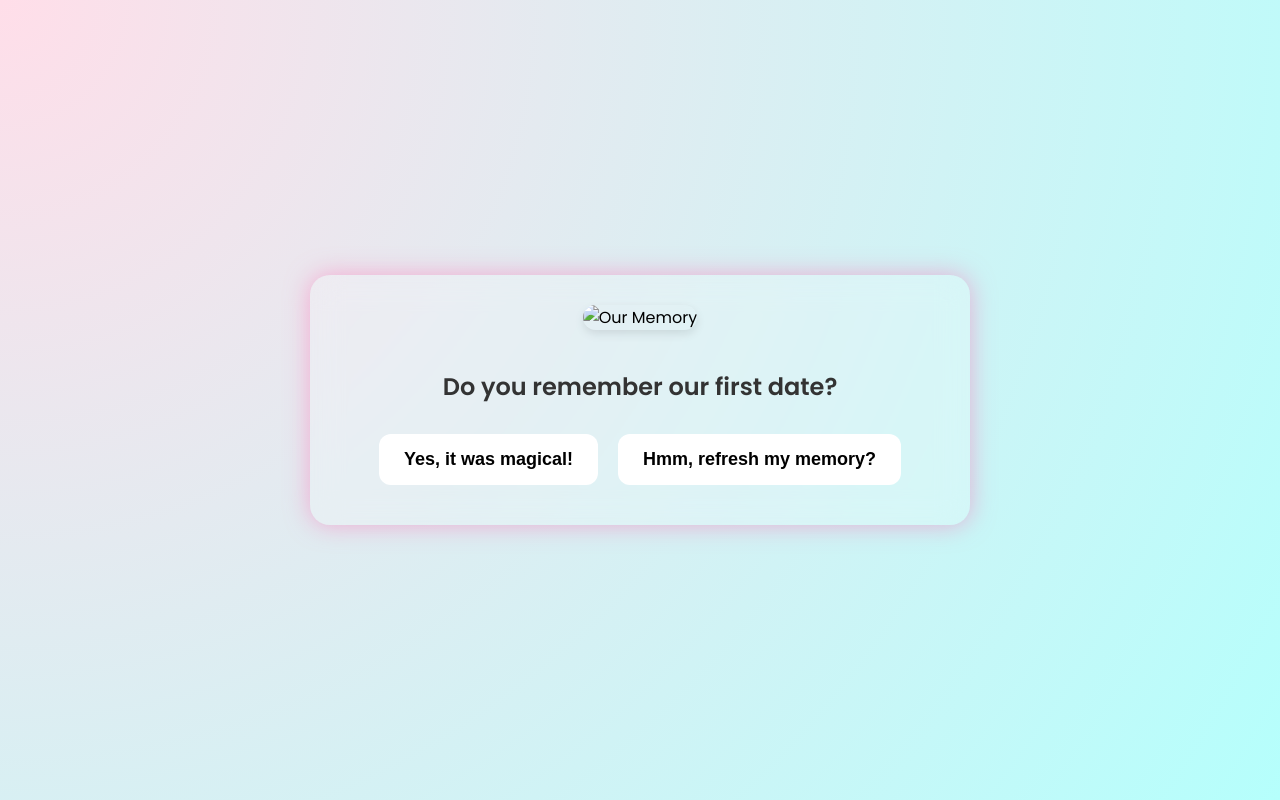
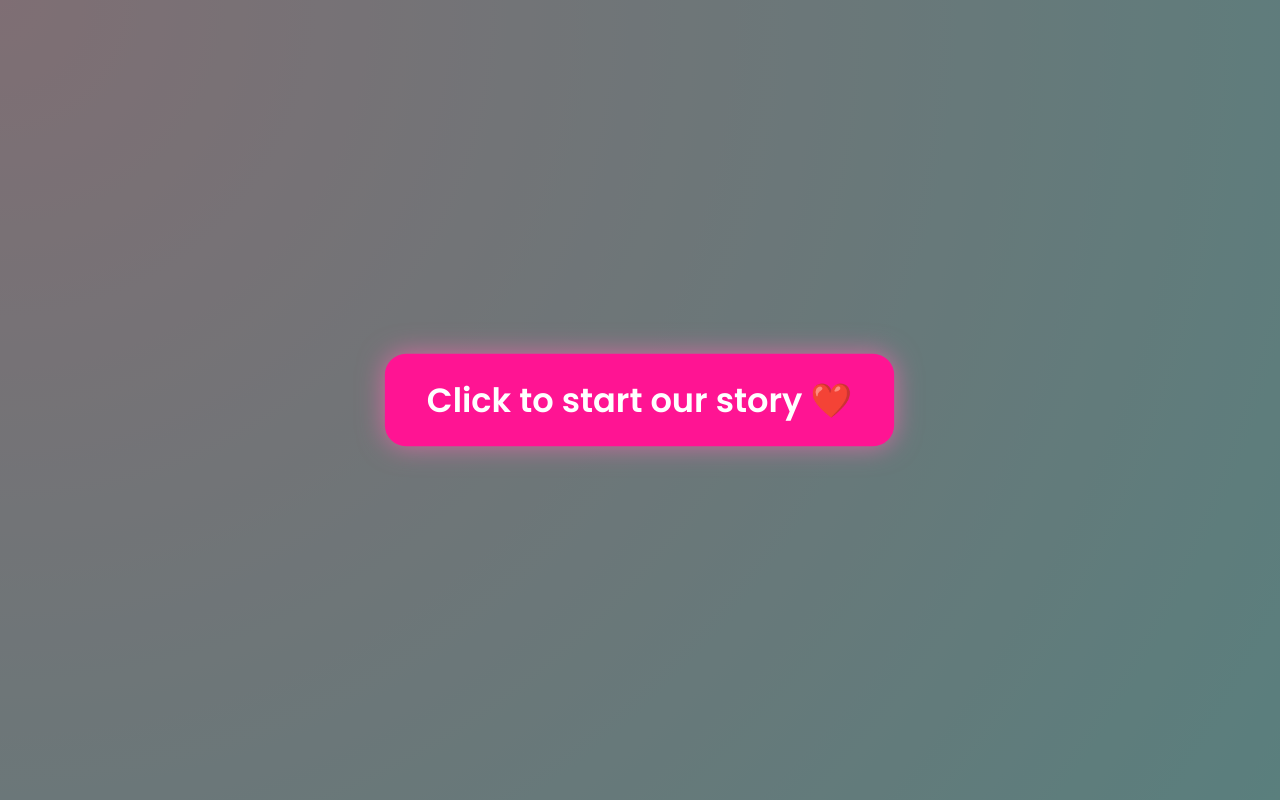
Before and after one commit to adyaproposal/adyaproposal.github.io, a plain HTML site: page index.html in a window 1280 px wide. Drawn offline with Linux system fonts and the light colour scheme.

Commit message:
Update index.html

```diff
--- a/index.html
+++ b/index.html
@@ -3,7 +3,7 @@
 <head>
 <meta charset="UTF-8" />
 <meta name="viewport" content="width=device-width, initial-scale=1.0" />
-<title>A Story For My Love ❤️</title>
+<title>A Story For Adya ❤️</title>
 
 <link rel="preconnect" href="https://fonts.googleapis.com">
 <link rel="preconnect" href="https://fonts.gstatic.com" crossorigin>
@@ -30,7 +30,7 @@
     border-radius: 20px;
     box-shadow: 0 0 25px rgba(255, 105, 180, 0.5);
     text-align: center;
-    padding: 30px;
+    padding: 40px; /* Increased padding a bit since there are no images */
     animation: fadeIn 1s ease;
   }
 
@@ -49,18 +49,7 @@
   h2 {
     color: #333;
     font-size: 1.5rem;
-    margin-bottom: 20px;
-  }
-
-  .memory-photo {
-    width: 100%;
-    max-height: 250px;
-    object-fit: cover;
-    border-radius: 15px;
-    margin-bottom: 20px;
-    box-shadow: 0 4px 10px rgba(0,0,0,0.1);
-    opacity: 1;
-    transition: opacity 0.5s ease;
+    margin-bottom: 30px; /* Increased margin */
   }
 
   .option {
@@ -101,23 +90,67 @@
     box-shadow: 0 0 15px rgba(244, 67, 54, 0.7);
   }
 
-  #quiz, #final {
-    display: none; /* Hide both initially */
+  /* All pages are hidden by default */
+  #quiz, #final, #sad-page {
+    display: none;
   }
 
+  /* Style for the "Yes" message */
   #yes-message {
     display: none; /* Hidden by default */
   }
-
   #yes-message h1 {
     font-size: 2.5rem;
   }
-
   #yes-message p {
     font-size: 1.2rem;
     color: #333;
   }
 
+  /* Style for the "Sad" message */
+  #sad-page h1 {
+    font-size: 2.5rem;
+  }
+  #sad-page p {
+    font-size: 1.2rem;
+    color: #333;
+  }
+
+  /* Style for the start overlay */
+  #start-overlay {
+    position: fixed;
+    top: 0;
+    left: 0;
+    width: 100%;
+    height: 100%;
+    background: rgba(0,0,0,0.5);
+    display: flex;
+    justify-content: center;
+    align-items: center;
+    z-index: 100;
+  }
+
+  #start-button {
+    background: #ff1493;
+    color: white;
+    font-size: 2rem;
+    padding: 20px 40px;
+    border: none;
+    border-radius: 20px;
+    cursor: pointer;
+    font-family: 'Poppins', sans-serif;
+    font-weight: 600;
+    box-shadow: 0 0 25px rgba(255, 105, 180, 0.7);
+    animation: pulse 2s infinite;
+  }
+
+  @keyframes pulse {
+    0% { transform: scale(1); }
+    50% { transform: scale(1.05); }
+    100% { transform: scale(1); }
+  }
+
+  /* Heart animation styles */
   .hearts {
     position: fixed;
     top: 0;
@@ -127,14 +160,12 @@
     height: 100%;
     overflow: hidden;
   }
-
   .heart {
     position: absolute;
     color: #ff1493;
     animation: floatUp 6s linear infinite;
     font-size: 20px;
   }
-
   @keyframes floatUp {
     0% { transform: translateY(100vh) scale(1); opacity: 1; }
     100% { transform: translateY(-10vh) scale(1.5); opacity: 0; }
@@ -143,8 +174,11 @@
 </head>
 <body>
 
+<div id="start-overlay">
+  <button id="start-button">Click to start our story ❤️</button>
+</div>
+
 <div class="container" id="quiz">
-  <img src="" alt="Our Memory" id="memory-photo" class="memory-photo">
   <h2 id="question">Loading...</h2>
   <div id="options">
     </div>
@@ -152,128 +186,122 @@
 
 <div class="container" id="final">
   <div id="proposal-question">
-    <img src="images/ring.jpg" alt="Ring" class="memory-photo">
-    <h1>Will you marry me? 💖</h1>
+    <h1>So Adya, will you be my GF? 💖</h1>
     <button class="option yes-button" onclick="handleYes()">Yes!</button>
     <button class="option" id="no-button">No</button>
   </div>
 
   <div id="yes-message">
-    <h1>I knew you'd say yes! 🥰</h1>
-    <p>You've made me the happiest person in the world. I can't wait to spend the rest of my life with you. I love you more than words can say.</p>
+    <h1>I love you! 🥰</h1>
+    <p>You've made me the happiest person in the world. I can't wait to see where this goes.</p>
     <p>Now... look up from the screen ❤️</p>
-    <img src="images/us-happy.jpg" alt="Us" class="memory-photo" style="margin-top: 20px;">
   </div>
 </div>
+
+<div class="container" id="sad-page">
+    <h1>Oh... 🥺</h1>
+    <p>I guess my overthinking was not wrong after all...</p>
+    <p>(It's okay, I'm just glad you're here.)</p>
+</div>
+
+<audio id="bg-music" loop>
+  <source src="music.mp3" type="audio/mpeg">
+  Your browser does not support the audio element.
+</audio>
 
 <div class="hearts" id="hearts"></div>
 
 <script>
-  // --- TODO: PERSONALIZE YOUR STORY MAP HERE! ---
-  // This is the "map" of your website.
-  // Each ID (like 'start') is a "page".
-  // 'next' tells the button which "page" to go to.
-  // Use 'final_proposal' as the 'next' value to end the quiz.
-
+  // --- STORY MAP ---
+  // All 'img:' lines have been removed.
   const story = {
     'start': {
-      q: "Do you remember our first date?",
-      img: "images/first-date.jpg", // TODO: Add your photo
+      q: "Do you... want to be my girlfriend?",
       options: [
-        { text: "Yes, it was magical!", next: 'q_cafe' },
-        { text: "Hmm, refresh my memory?", next: 'q_cafe' }
+        { text: "Yes", next: 'q2' },
+        { text: "No", next: 'sad' }
       ]
     },
-    'q_cafe': {
-      q: "We went to that little cafe... remember the rain?",
-      img: "images/cafe.jpg", // TODO: Add your photo
+    'q2': {
+      q: "Are you completely sure?",
       options: [
-        { text: "I'll never forget it!", next: 'q_trip' },
-        { text: "I mostly remember you. ❤️", next: 'q_trip' }
+        { text: "Yes, I am!", next: 'q3' },
+        { text: "No", next: 'sad' }
       ]
     },
-    'q_trip': {
-      q: "And what about our first big trip together?",
-      img: "images/trip.jpg", // TODO: Add your photo
+    'q3': {
+      q: "Are you surely completely sure? (Now is the time to overthink...)",
       options: [
-        { text: "The beach!", next: 'q_silly' },
-        { text: "The mountains!", next: 'q_silly' }
+        { text: "I'm 100% sure!", next: 'q4' },
+        { text: "No", next: 'sad' }
       ]
     },
-    'q_silly': {
-      q: "Okay, last one... What's my silliest habit?",
-      img: "images/silly-photo.jpg", // TODO: Add your photo
+    'q4': {
+      q: "Are you sure you're ready for all the love and silly jokes? ❤️",
       options: [
-        { text: "Your terrible jokes!", next: 'final_proposal' },
-        { text: "Your weird dance moves.", next: 'final_proposal' },
-        { text: "All of the above! 😝", next: 'final_proposal' }
+        { text: "Bring it on!", next: 'final_proposal' },
+        { text: "No", next: 'sad' }
       ]
     }
-    // You can add many more nodes here, e.g.:
-    // 'another_path': {
-    //   q: "What about...",
-    //   img: "images/another.jpg",
-    //   options: [
-    //     { text: "Go here", next: 'q_trip' },
-    //     { text: "Go there", next: 'q_silly' }
-    //   ]
-    // }
   };
-  // --- END OF PERSONALIZATION ---
-
+  // --- END OF STORY MAP ---
 
   const qEl = document.getElementById("question");
   const optEl = document.getElementById("options");
   const quiz = document.getElementById("quiz");
   const final = document.getElementById("final");
   const hearts = document.getElementById("hearts");
-  const photoEl = document.getElementById("memory-photo");
   const noButton = document.getElementById("no-button");
-  const container = document.querySelector(".container");
+  const sadPage = document.getElementById("sad-page");
+  const startOverlay = document.getElementById("start-overlay");
+  const startButton = document.getElementById("start-button");
+  const music = document.getElementById("bg-music");
 
-  // This function loads a "page" from your story map
+  // --- Music and Start Button Logic ---
+  startButton.addEventListener("click", () => {
+    music.play();
+    startOverlay.style.display = "none";
+    quiz.style.display = "block";
+    loadStoryNode('start');
+  });
+
+  // --- Story Logic ---
   function loadStoryNode(nodeId) {
     const node = story[nodeId];
 
-    // Fade out for transition
-    photoEl.style.opacity = 0;
+    // Fade out text
     qEl.style.opacity = 0;
     optEl.style.opacity = 0;
 
     setTimeout(() => {
-      // Update the content
       qEl.innerText = node.q;
-      photoEl.src = node.img;
       optEl.innerHTML = ""; // Clear old options
 
-      // Create new option buttons
       node.options.forEach(option => {
-        // Create a new button element
         const button = document.createElement("button");
         button.classList.add("option");
         button.innerText = option.text;
-        // IMPORTANT: Set the onclick to call chooseOption with the 'next' ID
         button.setAttribute("onclick", `chooseOption('${option.next}')`);
         optEl.appendChild(button);
       });
 
-      // Fade back in
-      photoEl.style.opacity = 1;
+      // Fade in new text
       qEl.style.opacity = 1;
       optEl.style.opacity = 1;
-    }, 500); // 0.5s for fade out
+    }, 500);
   }
 
   // This function is called when an option is clicked
-  function chooseOption(nodeId) {
-    if (nodeId === 'final_proposal') {
-      // Time for the big question!
+  function chooseOption(nextNodeId) {
+    if (nextNodeId === 'final_proposal') {
       quiz.style.display = 'none';
       final.style.display = 'block';
-      launchHearts(60); // More hearts!
+      launchHearts(60);
+    } else if (nextNodeId === 'sad') {
+      quiz.style.display = 'none';
+      sadPage.style.display = 'block'; // Show the sad page
     } else {
-      // Go to the next "page" in the story
-      loadStoryNode(nodeId);
+      loadStoryNode(nextNodeId);
     }
   }
 
@@ -281,20 +309,17 @@
   function handleYes() {
     document.getElementById("proposal-question").style.display = "none";
     document.getElementById("yes-message").style.display = "block";
-    launchHearts(100); // Maximum hearts!
+    launchHearts(100);
   }
 
   // Make the "No" button run away
   noButton.addEventListener("mouseover", () => {
     const containerRect = final.getBoundingClientRect();
     const noBtnRect = noButton.getBoundingClientRect();
-
     let newTop = Math.random() * (containerRect.height - noBtnRect.height);
     let newLeft = Math.random() * (containerRect.width - noBtnRect.width);
-
     newTop = Math.max(10, Math.min(newTop, containerRect.height - noBtnRect.height - 10));
     newLeft = Math.max(10, Math.min(newLeft, containerRect.width - noBtnRect.width - 10));
-
     noButton.style.top = newTop + "px";
     noButton.style.left = newLeft + "px";
   });
@@ -311,9 +336,6 @@
     }
   }
 
-  // Start the story
-  quiz.style.display = "block";
-  loadStoryNode('start'); // Load the first "page"
 </script>
 
 </body>
```
